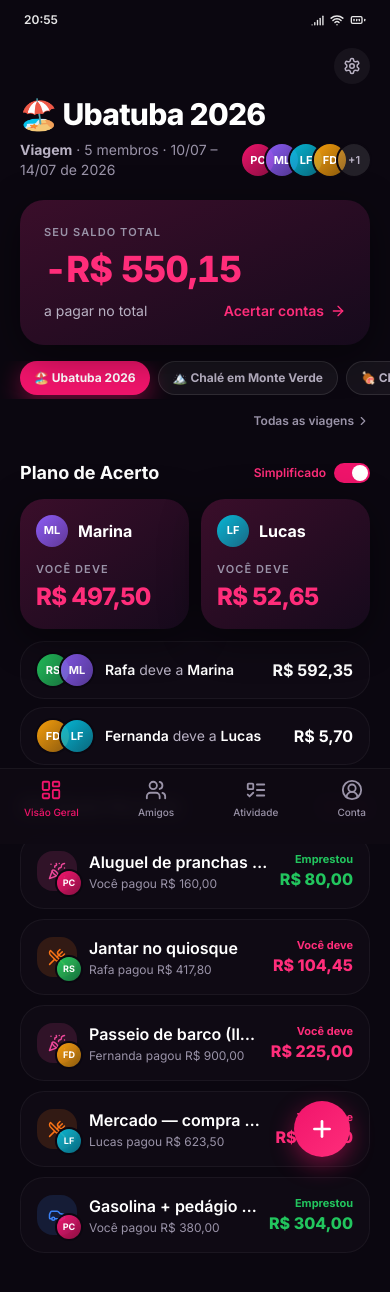
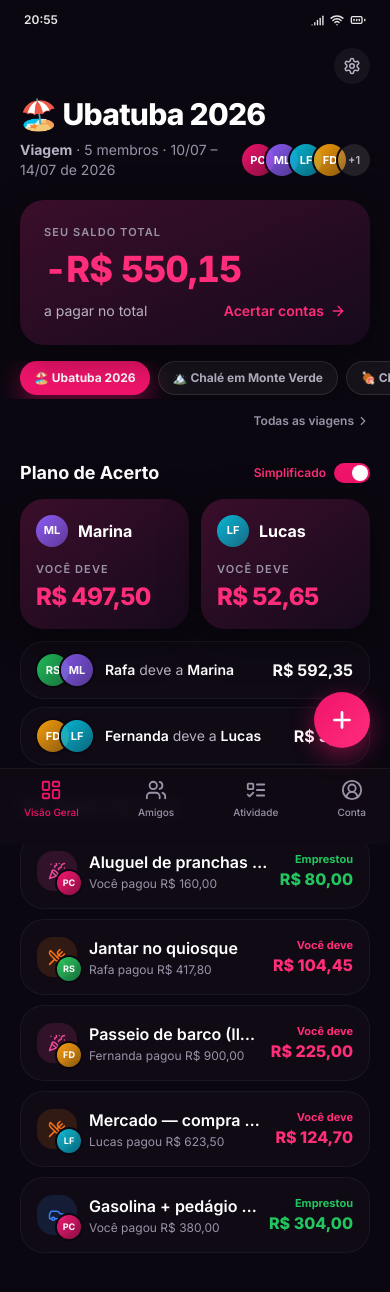
Before and after one commit to pedro-alvarez/racha, a React (Vite) app: page / in a window 390 px wide. Shown: the top 1292 px of the page. Built offline with nearby package versions, Linux system fonts and the light colour scheme; the HTML template or start-up script is replaced by a standard one.

Commit message:
Update Fab.jsx

```diff
--- a/src/components/Fab.jsx
+++ b/src/components/Fab.jsx
@@ -1,14 +1,20 @@
+import { createPortal } from 'react-dom';
 import { Plus } from 'lucide-react';
 
-/** Botão de ação flutuante rosa. */
+/**
+ * Botão de ação flutuante rosa.
+ * Renderizado via portal direto no <body>: ancestrais com transform/animação
+ * (ex.: transição de página) "capturam" position:fixed — o portal evita isso.
+ */
 export default function Fab({ onClick, label = 'Adicionar despesa' }) {
-  return (
+  return createPortal(
     <button
       onClick={onClick}
       aria-label={label}
-      className="fixed bottom-24 right-5 md:bottom-10 md:right-10 z-40 w-14 h-14 rounded-full bg-gradient-to-br from-accent to-accent-bright text-white flex items-center justify-center shadow-fab active:scale-95 transition-transform fab-pop hover:scale-105"
+      className="fixed bottom-24 right-5 md:bottom-10 md:right-10 z-40 w-14 h-14 rounded-full bg-gradient-to-br from-accent to-accent-bright text-white flex items-center justify-center shadow-fab active:scale-95 hover:scale-105 transition-transform fab-pop"
     >
       <Plus size={26} strokeWidth={2.5} />
-    </button>
+    </button>,
+    document.body
   );
 }
```
